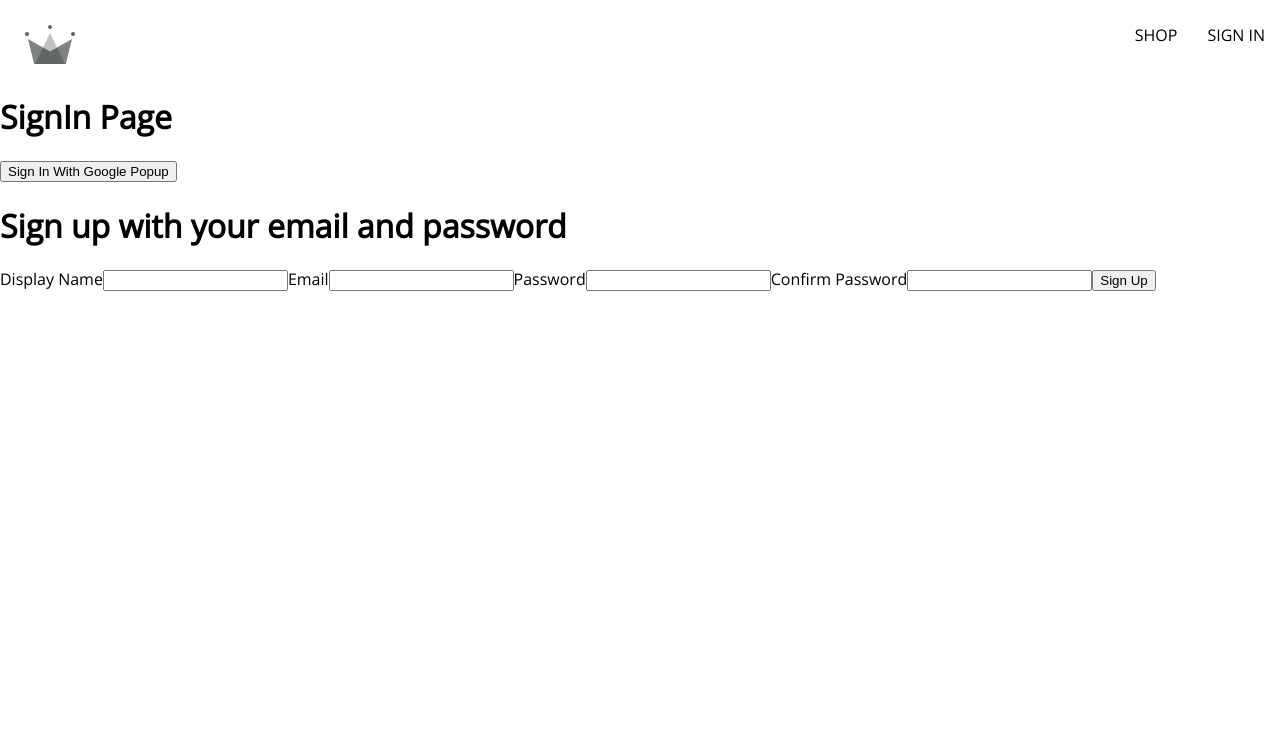
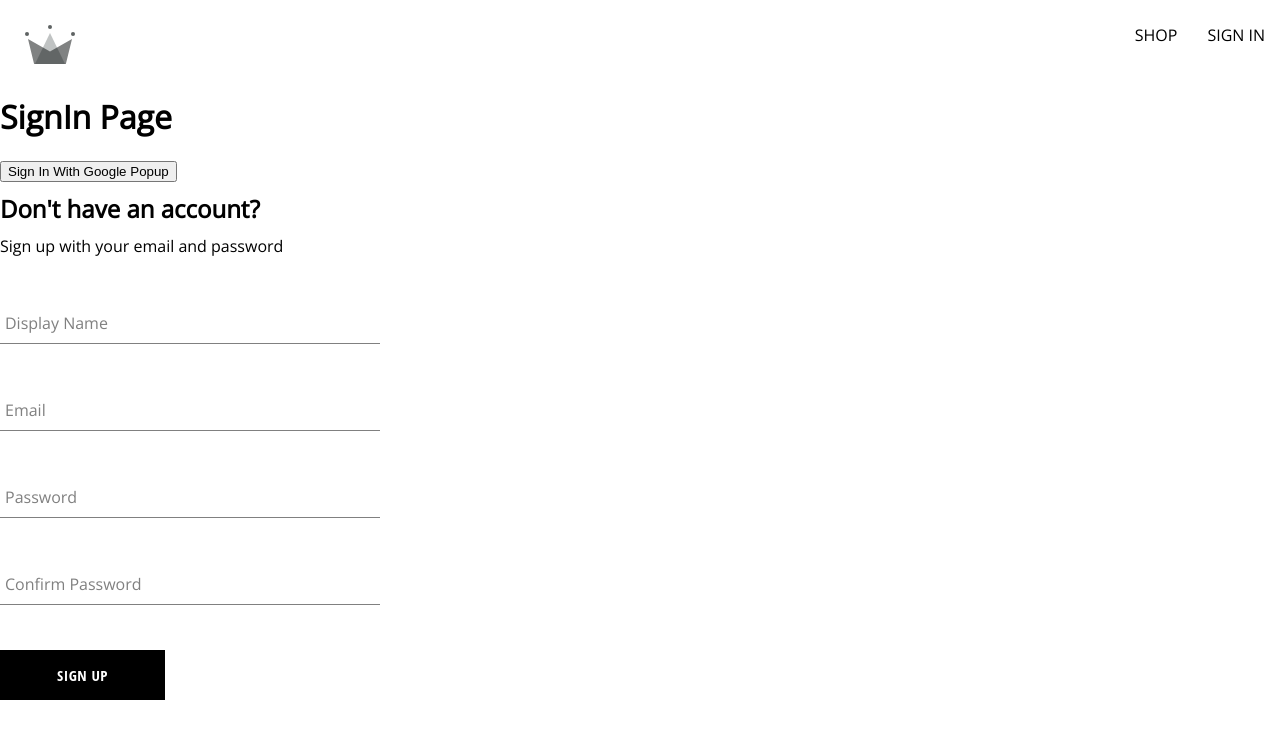
Before and after one commit to LucasPierru/crwn-clothing, a React (Create React App) app: page /sign-in in a window 1280 px wide. Shown: the top 738 px of the page. Built offline with nearby package versions, Linux system fonts and the light colour scheme; the HTML template or start-up script is replaced by a standard one.

Commit message:
signup component + form input and button

```diff
--- /dev/null
+++ b/src/components/button/button.component.jsx
@@ -0,0 +1,16 @@
+import './button.styles.scss'
+
+const BUTTON_TYPE_CLASSES = {
+  google: 'google-sign-in',
+  inverted: 'inverted'
+}
+const Button = ({ children, buttonType, ...otherProps }) => {
+  return <button
+            className={`button-container ${BUTTON_TYPE_CLASSES[buttonType]}`}
+            {...otherProps}
+            >
+              {children}
+          </button>
+}
+
+export default Button;
--- /dev/null
+++ b/src/components/button/button.styles.scss
@@ -0,0 +1,46 @@
+.button-container {
+  min-width: 165px;
+  width: auto;
+  height: 50px;
+  letter-spacing: 0.5px;
+  line-height: 50px;
+  padding: 0 35px 0 35px;
+  font-size: 15px;
+  background-color: black;
+  color: white;
+  text-transform: uppercase;
+  font-family: 'Open Sans Condensed';
+  font-weight: bolder;
+  border: none;
+  cursor: pointer;
+  display: flex;
+  justify-content: center;
+
+  &:hover {
+    background-color: white;
+    color: black;
+    border: 1px solid black;
+  }
+
+  &.google-sign-in {
+    background-color: #4285f4;
+    color: white;
+
+    &:hover {
+      background-color: #357ae8;
+      border: none;
+    }
+  }
+
+  &.inverted {
+    background-color: white;
+    color: black;
+    border: 1px solid black;
+
+    &:hover {
+      background-color: black;
+      color: white;
+      border: none;
+    }
+  }
+}
--- /dev/null
+++ b/src/components/form-input/form-input.component.jsx
@@ -0,0 +1,18 @@
+import './form-input.styles.scss'
+const FormInput = ({ label, ...otherProps}) => {
+  return (
+    <div className="group">
+      <input className="form-input" {...otherProps}/>
+      {
+        label && (
+          <label
+            className={`${otherProps.value.length ? 'shrink' : null} form-input-label`}
+          >
+              {label}
+          </label>
+      )}
+    </div>
+  );
+}
+
+export default FormInput;
--- /dev/null
+++ b/src/components/form-input/form-input.styles.scss
@@ -0,0 +1,50 @@
+$sub-color: grey;
+$main-color: black;
+@mixin shrinkLabel {
+  top: -14px;
+  font-size: 12px;
+  color: $main-color;
+}
+
+.group {
+  position: relative;
+  margin: 45px 0;
+  .form-input {
+    background: none;
+    background-color: white;
+    color: $sub-color;
+    font-size: 18px;
+    padding: 10px 10px 10px 5px;
+    display: block;
+    width: 100%;
+    border: none;
+    border-radius: 0;
+    border-bottom: 1px solid $sub-color;
+    margin: 25px 0;
+
+    &:focus {
+      outline: none;
+    }
+
+    &:focus ~ .form-input-label {
+      @include shrinkLabel();
+    }
+  }
+
+  input[type='password'] {
+    letter-spacing: 0.3em;
+  }
+
+  .form-input-label {
+    color: $sub-color;
+    font-size: 16px;
+    font-weight: normal;
+    position: absolute;
+    pointer-events: none;
+    left: 5px; top: 10px;
+    transition: 300ms ease all;
+    &.shrink {
+      @include shrinkLabel();
+    }
+  }
+}
--- a/src/components/sign-up-form/sign-up-form.component.jsx
+++ b/src/components/sign-up-form/sign-up-form.component.jsx
@@ -1,4 +1,9 @@
 import { useState } from 'react';
+import FormInput from '../form-input/form-input.component';
+import Button from '../button/button.component';
+import { createAuthUserWithEmailAndPassword, createUserDocumentFromAuth } from '../../utils/firebase/firebase.utils';
+
+import './sign-up-form.styles.scss'
 
 const defaultFormFields = {
   displayName:'',
@@ -10,51 +15,71 @@
   const [formFields, setFormFields] = useState(defaultFormFields);
   const { displayName, email, password, confirmPassword } = formFields
 
+  const resetFormFields = () => {
+    setFormFields(defaultFormFields);
+  }
+
+  const handleSubmit = async (event) => {
+    event.preventDefault();
+
+    if (password !== confirmPassword) {
+      alert('Passwords are different');
+      return;
+    }
+
+    try {
+      const {user} = await createAuthUserWithEmailAndPassword(email, password);
+      await createUserDocumentFromAuth(user, { displayName });
+      resetFormFields();
+    } catch(error) {
+      if(error.code === 'auth/email-already-in-use') alert('Cannot create user, email already in use');
+      else console.log('Error creating a user:', error.message)
+    }
+  }
+
   const handleChange = (event) => {
     const { name, value } = event.target;
     setFormFields({...formFields, [name]:value})
   }
 
   return(
-    <div>
-      <h1>Sign up with your email and password</h1>
-      <form onSubmit={() => {}}>
-        <label>Display Name</label>
-        <input
-          type='text'
+    <div className='sign-up-container'>
+      <h2>Don't have an account?</h2>
+      <span>Sign up with your email and password</span>
+      <form onSubmit={handleSubmit}>
+        <FormInput
+          label="Display Name"
+          type="text"
           required
           onChange={handleChange}
           name="displayName"
           value={displayName}
         />
-
-        <label>Email</label>
-        <input
-          type='email'
+        <FormInput
+          label="Email"
+          type="email"
           required
           onChange={handleChange}
           name="email"
           value={email}
         />
-
-        <label>Password</label>
-        <input
-          type='password'
+        <FormInput
+          label="Password"
+          type="password"
           required
           onChange={handleChange}
           name="password"
           value={password}
         />
-
-        <label>Confirm Password</label>
-        <input
-          type='password'
+        <FormInput
+          label="Confirm Password"
+          type="password"
           required
           onChange={handleChange}
           name="confirmPassword"
           value={confirmPassword}
         />
-        <button type="submit">Sign Up</button>
+        <Button type="submit">Sign Up</Button>
       </form>
     </div>
   );
--- /dev/null
+++ b/src/components/sign-up-form/sign-up-form.styles.scss
@@ -0,0 +1,9 @@
+.sign-up-container  {
+  display: flex;
+  flex-direction: column;
+  width: 380px;
+
+  h2 {
+    margin: 10px 0;
+  }
+}
--- a/src/utils/firebase/firebase.utils.js
+++ b/src/utils/firebase/firebase.utils.js
@@ -1,5 +1,5 @@
 import { initializeApp } from 'firebase/app';
-import { getAuth, signInWithRedirect, signInWithPopup, GoogleAuthProvider } from 'firebase/auth'
+import { getAuth, signInWithRedirect, signInWithPopup, GoogleAuthProvider, createUserWithEmailAndPassword } from 'firebase/auth'
 import { getFirestore, doc, getDoc, setDoc } from 'firebase/firestore';
 
 const firebaseConfig = {
@@ -25,7 +25,8 @@
 
 export const db = getFirestore();
 
-export const createUserDocumentFromAuth = async (userAuth) => {
+export const createUserDocumentFromAuth = async (userAuth, additionalInformation = {}) => {
+  if(!userAuth) return;
   const userDocRef = doc(db, 'users', userAuth.uid)
   const userSnapshot = await getDoc(userDocRef);
 
@@ -37,7 +38,8 @@
       await setDoc(userDocRef, {
         displayName,
         email,
-        createdAt
+        createdAt,
+        ...additionalInformation,
       })
     } catch(error) {
       console.log('error creating a user', error.message)
@@ -45,3 +47,8 @@
   }
   return userDocRef;
 }
+
+export const createAuthUserWithEmailAndPassword = async (email, password) => {
+  if(!email || !password) return;
+  return await createUserWithEmailAndPassword(auth, email, password);
+}
```
